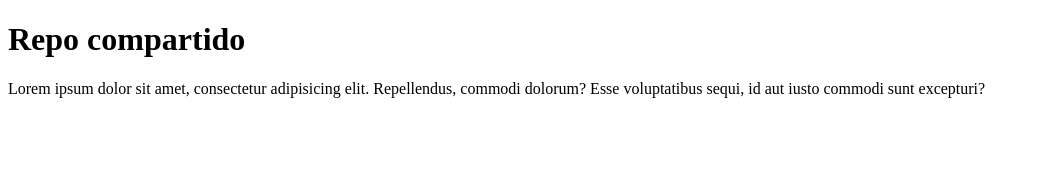
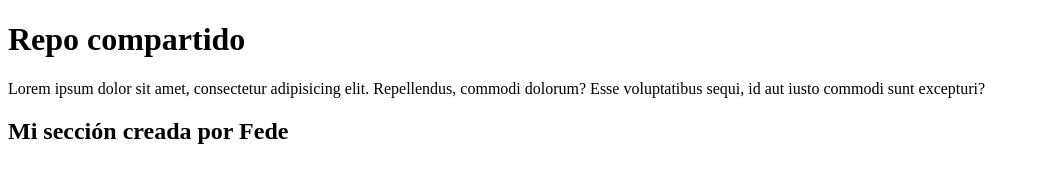
Before and after one commit to pgrl77/repocompartido24185, a plain HTML site: page index.html in a window 1280 px wide. Shown: the whole page, without its empty margins (0-1040 px from the left). Drawn offline with Linux system fonts and the light colour scheme.

Commit message:
Estoy agreando mi sección en la pagina principal

```diff
--- a/index.html
+++ b/index.html
@@ -11,5 +11,9 @@
     </Header>
 
     <p>Lorem ipsum dolor sit amet, consectetur adipisicing elit. Repellendus, commodi dolorum? Esse voluptatibus sequi, id aut iusto commodi sunt excepturi?</p>
+
+    <section>
+        <h2>Mi sección creada por Fede</h2>
+    </section>
 </body>
 </html>
```
